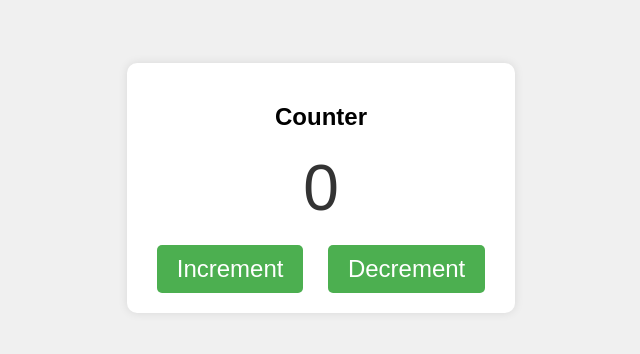
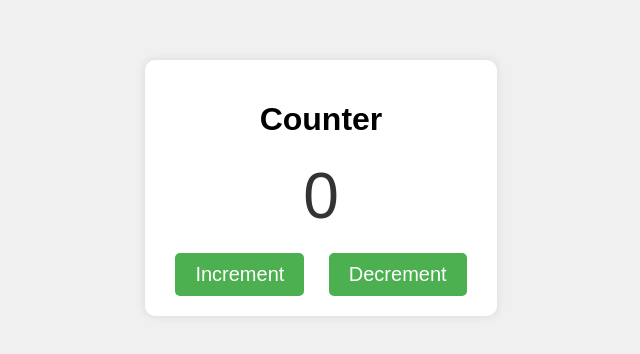
Before and after one commit to ArsalanWaheed1234/JS-Chapter, a plain HTML site: page Counter/index.html in a window 1280 px wide. Shown: the part 212-566 px from the top of the page, without its empty margins (319-959 px from the left). Drawn offline with Linux system fonts and the light colour scheme.

Commit message:
Add files via upload

```diff
--- a/Counter/app.js
+++ b/Counter/app.js
@@ -1,4 +1,3 @@
-
 let val = document.getElementById("value");
 let counter=0;
 function increment(){
--- a/Counter/index.html
+++ b/Counter/index.html
@@ -3,12 +3,12 @@
 <head>
   <meta charset="UTF-8">
   <meta name="viewport" content="width=device-width, initial-scale=1.0">
-  <title>Counter UI</title>
+  <title>Tashbeeh Counter App </title>
   <link rel="stylesheet" href="styles.css">
 </head>
 <body>
   <div id="counter">
-    <h2>Counter</h2>
+    <h1>Counter</h1>
     <div id="value">0</div>
     <div class="buttons">
       <button  onclick="increment()" id="increment">Increment</button>
--- a/Counter/styles.css
+++ b/Counter/styles.css
@@ -24,7 +24,7 @@ body {
   }
 
   .buttons button {
-    font-size: 24px;
+    font-size: 20px;
     padding: 10px 20px;
     margin: 0 10px;
     cursor: pointer;
```
